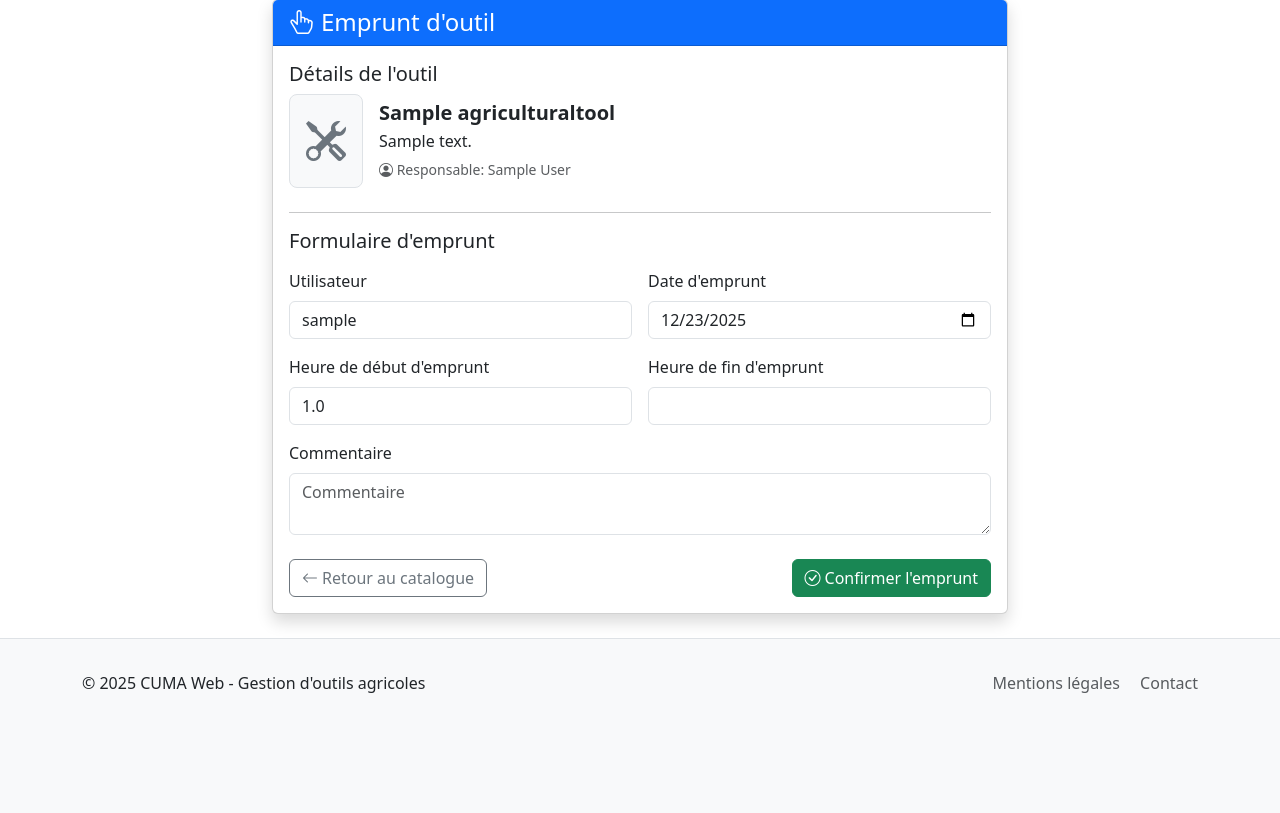
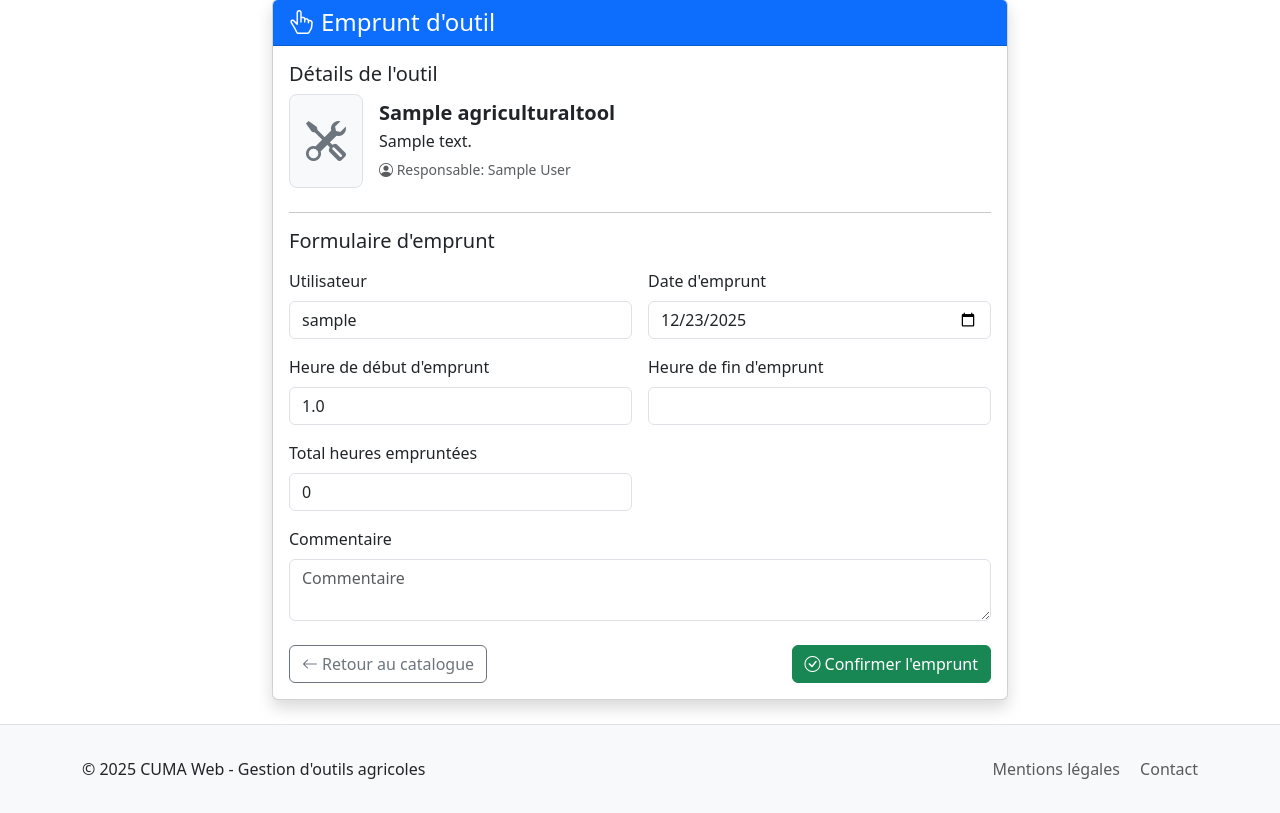
Before and after one commit to AntoineBachelet/cumaweb, a Django app: page /catalog/1/borrow/ in a window 1280 px wide. Shown: the part 81-894 px from the top of the page. Before the commit the page ends 774 px from the top, so only its background shows below. Run offline with Django 5.2, Linux system fonts and the light colour scheme; a user stored in the database is signed in; tables that the repository leaves empty hold one stand-in row (values such as "Sample post").

Commit message:
feat: add total autocalculated

```diff
--- a/src/catalog/templates/catalog/toolform.html
+++ b/src/catalog/templates/catalog/toolform.html
@@ -72,7 +72,12 @@
                   <div class="invalid-feedback d-block">{{ form.end_time_borrow.errors }}</div>
                 {% endif %}
               </div>
+              <div class="col-md-6">
+                <label for="total_hours_borrowed" class="form-label">Total heures empruntées</label>
+                <input type="text" id="total_hours_borrowed" class="form-control" readonly value="0h00">
+              </div>
             </div>
+
 
             <div class="mb-3">
               <label for="{{ form.comment.id_for_label }}" class="form-label">Commentaire</label>
@@ -96,4 +101,31 @@
     </div>
   </div>
 </div>
+
+<script>
+document.addEventListener('DOMContentLoaded', function() {
+  const startTimeInput = document.getElementById('{{ form.start_time_borrow.id_for_label }}');
+  const endTimeInput = document.getElementById('{{ form.end_time_borrow.id_for_label }}');
+  const totalHoursInput = document.getElementById('total_hours_borrowed');
+
+  function calculateTotalHours() {
+    const startTime = startTimeInput.value;
+    const endTime = endTimeInput.value;
+
+    if (startTime && endTime) {
+      totalHoursInput.value = `${(endTime - startTime).toFixed(2)}`;
+    } else {
+      totalHoursInput.value = '0';
+    }
+  }
+
+  startTimeInput.addEventListener('change', calculateTotalHours);
+  endTimeInput.addEventListener('change', calculateTotalHours);
+  startTimeInput.addEventListener('input', calculateTotalHours);
+  endTimeInput.addEventListener('input', calculateTotalHours);
+
+  // Calculate on page load if values exist
+  calculateTotalHours();
+});
+</script>
 {% endblock %}
```
